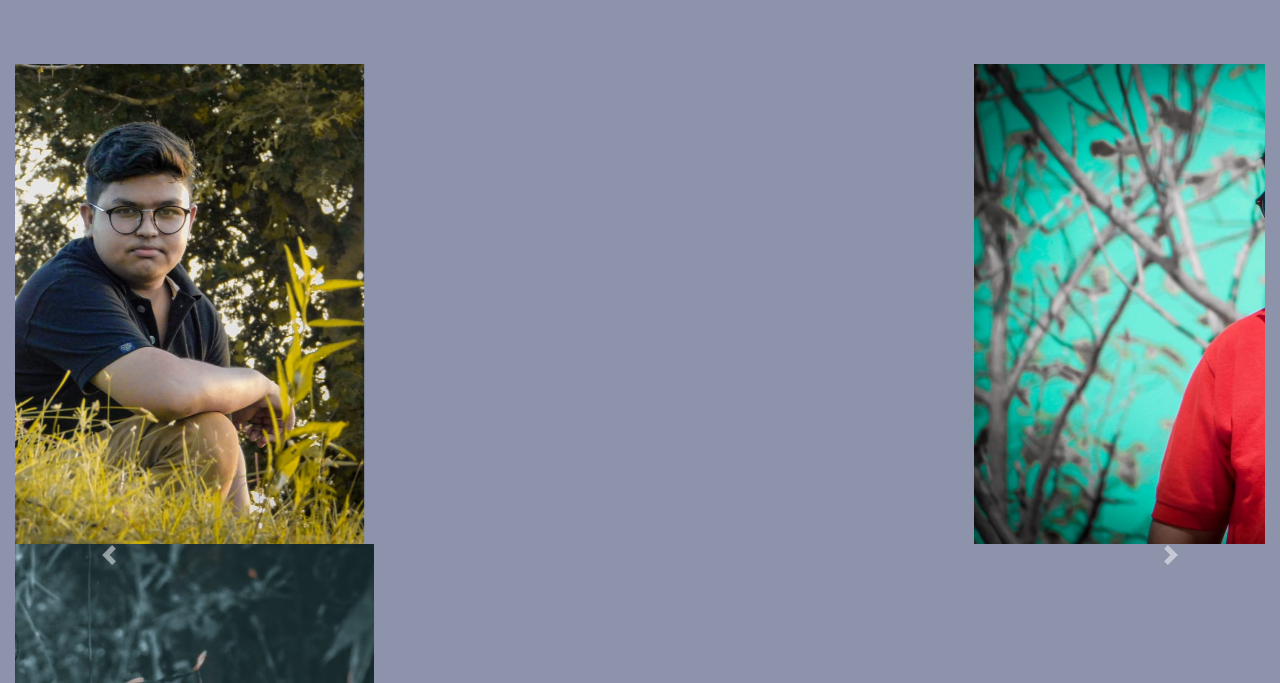
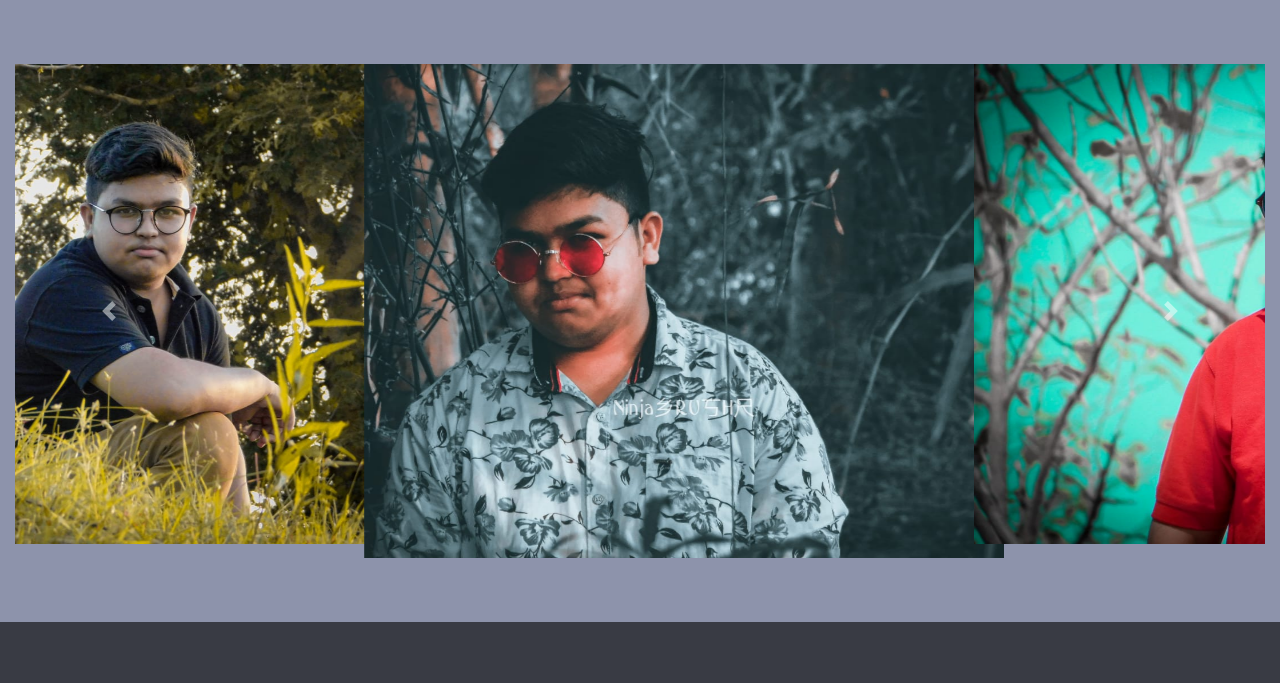
Before and after one commit to dewbratpanda/kundan-site, a plain HTML site: page index.html in a window 1280 px wide. Shown: the part 780-1463 px from the top of the page. Drawn offline with nearby package versions, Linux system fonts and the light colour scheme; grey boxes are pictures that could not be loaded; a web font is replaced by a local one.

Commit message:
update index .html image section

```diff
--- a/index.html
+++ b/index.html
@@ -123,7 +123,7 @@
         <div class="carousel-item active">
           <div class="row">
           <img class="d-block w-50 h-50 carousel_Img" src="styles/image/carouslel_1.jpeg" alt="First slide">
-          <img class="d-block carousel_Img" src="styles/image/kundan1-2.jpeg" width="650" alt="Second Image">
+          <img class="d-block w-50 h-50 carousel_Img" src="styles/image/kundan1-2.jpeg"  alt="Second Image">
         </div>
         </div>
         <div class="carousel-item">
```
